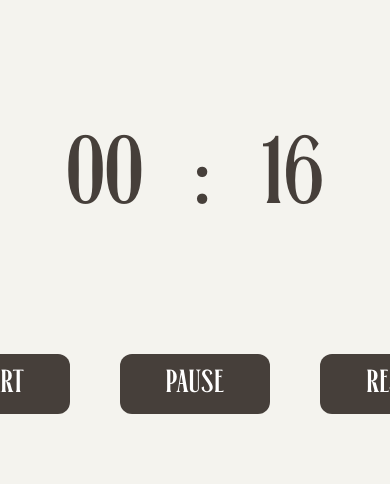
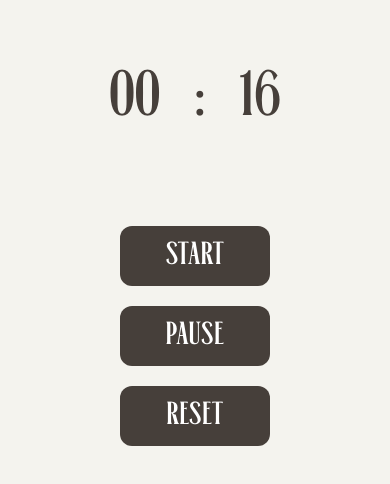
Before and after one commit to Danilok95432/RC_HW_5, a plain HTML site: page index.html in a window 390 px wide. Shown: the part 198-682 px from the top of the page. Drawn offline with Linux system fonts and the light colour scheme.

Commit message:
second_commit

```diff
--- a/index.html
+++ b/index.html
@@ -10,7 +10,7 @@
 </head>
 <body>
     <timer-view seconds="20"></timer-view>
-    <div class="control-panel">
+    <div id="controls" class="control-panel">
         <button id="start" class="start-btn">start</button>
         <button id="pause" class="pause-btn">pause</button>
         <button id="reset" class="reset-btn">reset</button>
--- a/main.js
+++ b/main.js
@@ -17,6 +17,7 @@ startBtn.addEventListener('click', () => {
 pauseBtn.addEventListener('click', () => {
     timer.dispatchEvent(pauseEvent)
     startBtn.style.pointerEvents = 'all'
+    startBtn.style.opacity = '1'
 })
 
 resetBtn.addEventListener('click', () => {
--- a/style.css
+++ b/style.css
@@ -1,3 +1,21 @@
+@media screen and (max-width: 426px) {
+    .timer{
+        font-size: 64px;
+        margin-block-end: 0;
+        margin-block-start: 0;
+    }
+
+    .timer #timer{
+        margin-block-end: 0;
+        margin-block-start: 0;
+    }
+
+    #controls{
+        flex-direction: column;
+        gap: 20px;
+    }
+}
+
 *{
     margin: 0;
     padding: 0;
@@ -20,6 +38,7 @@ body{
 timer-view{
     color: #463F3A;
     font-size: 96px;
+    text-align: center;
 }
 
 .control-panel{
```
